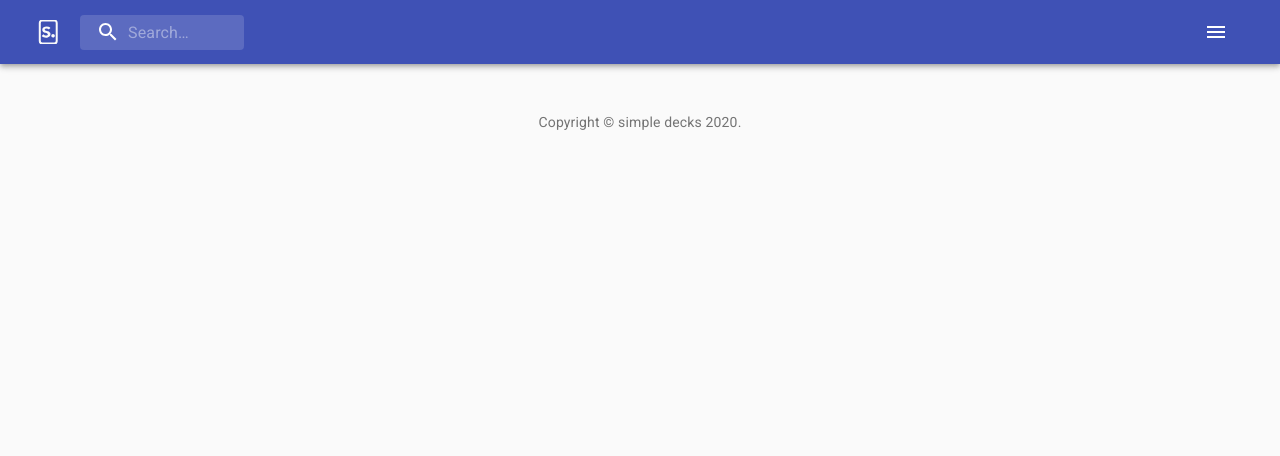
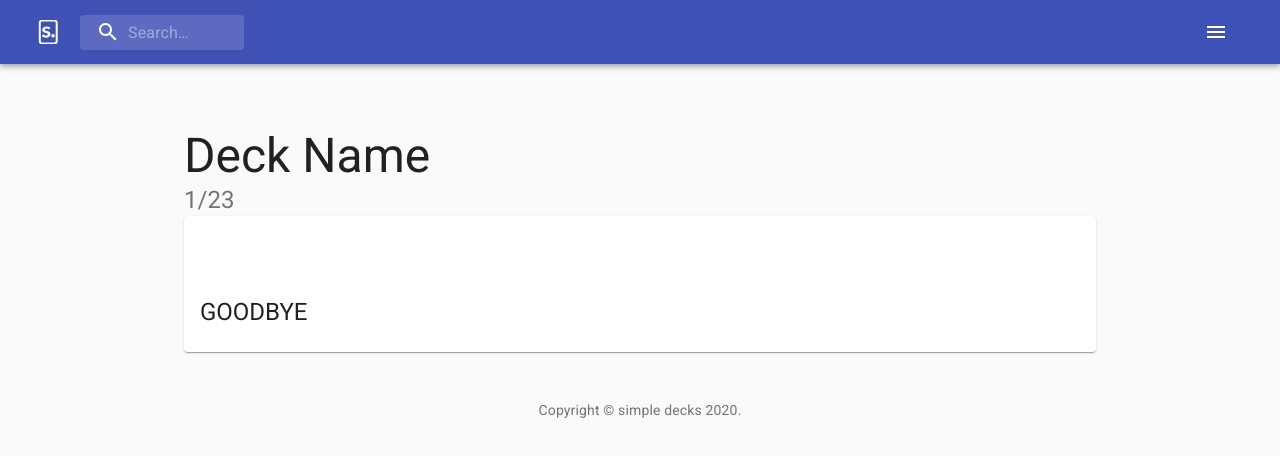
Before and after one commit to jshafto/simple-decks, a React (Create React App) app in the folder client/: page /practice/1 in a window 1280 px wide. Shown: the top 456 px of the page. Built offline with nearby package versions, Linux system fonts and the light colour scheme; no server answers.

Commit message:
attempted to use cards.

```diff
--- a/client/src/App.js
+++ b/client/src/App.js
@@ -11,6 +11,7 @@ import AuthForm from './components/AuthForm';
 import Footer from './components/Footer';
 import DeckViewEdit from './components/DeckViewEdit'
 import theme from './theme'
+import PracticeMode from './components/PracticeMode'
 
 
 
@@ -31,6 +32,9 @@ function App() {
                     <Route path="/decks/:deckId">
                         <DeckViewEdit />
                     </Route>
+                    <Route path="/practice/:deckId">
+                        <PracticeMode />
+                    </Route>
                     <Route exact path="/">
                         <HomePlex />
                     </Route>
--- /dev/null
+++ b/client/src/components/PracticeCard.js
@@ -0,0 +1,49 @@
+import React from 'react';
+
+
+import Grow from '@material-ui/core/Grow';
+import Card from '@material-ui/core/Card';
+import Typography from '@material-ui/core/Typography'
+import Paper from '@material-ui/core/Paper'
+import Grid from '@material-ui/core/Grid'
+import CardContent from '@material-ui/core/CardContent'
+
+
+const PracticeCard = () => {
+  const [cardOpen, setCardOpen] = React.useState(false);
+
+  const handleChange = () => {
+    setCardOpen((prev) => !prev);
+  };
+
+
+  return (
+    // <Paper variant="outline">
+    <Grid container direction="column">
+      <Typography variant="h3" component="h2">Deck Name</Typography>
+      {/* <Typography variant="h4" component="h4">Front</Typography> */}
+      <Typography variant="h5" component="h5" color="textSecondary">1/23</Typography>
+      <Grid item>
+        <Card onClick={handleChange}>
+          <Grow in={cardOpen}>
+            <CardContent>
+              <Typography variant="h5">HELLO</Typography>
+            </CardContent>
+
+          </Grow>
+          <Grow in={!cardOpen}>
+            <CardContent>
+              <Typography variant="h5">GOODBYE</Typography>
+            </CardContent>
+
+          </Grow>
+        </Card>
+        {/* <Card onClick={handleChange}> */}
+        {/* </Card> */}
+      </Grid>
+    </Grid>
+    // </Paper>
+  )
+}
+
+export default PracticeCard;
--- /dev/null
+++ b/client/src/components/PracticeMode.js
@@ -0,0 +1,19 @@
+import React from 'react';
+
+
+import PracticeCard from './PracticeCard'
+import Container from '@material-ui/core/Container'
+import Box from '@material-ui/core/Box'
+
+const PracticeMode = () => {
+
+  return (
+    <Container maxWidth='md'>
+      <Box mt={8}>
+      <PracticeCard/>
+      </Box>
+    </Container>
+  )
+}
+
+export default PracticeMode;
```
